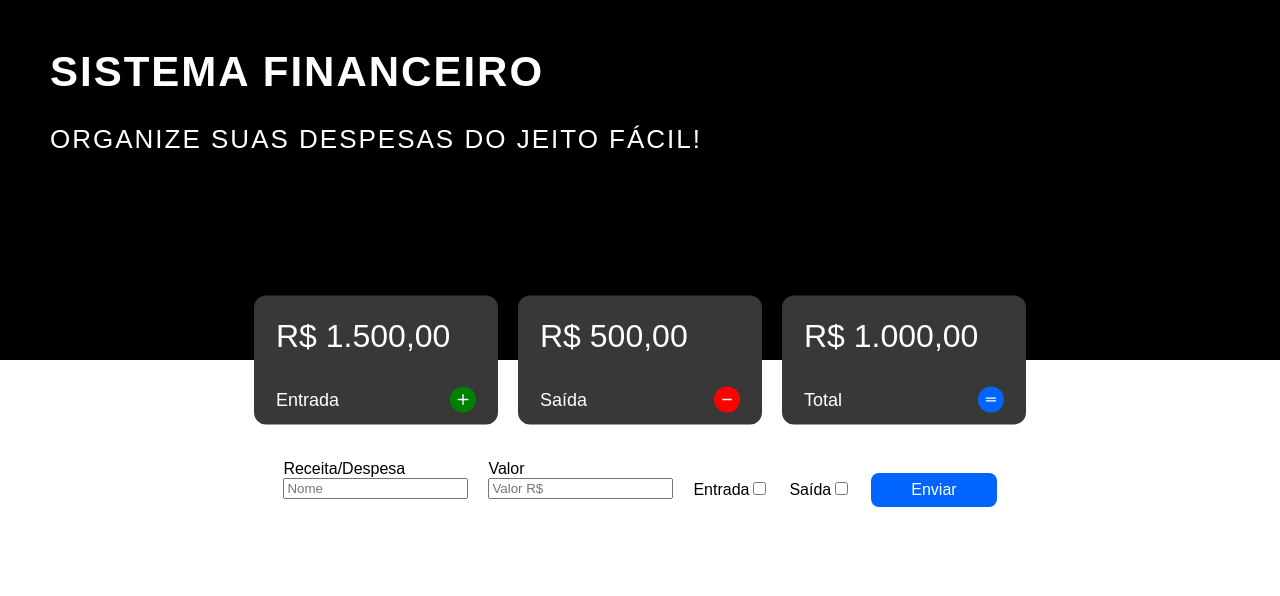
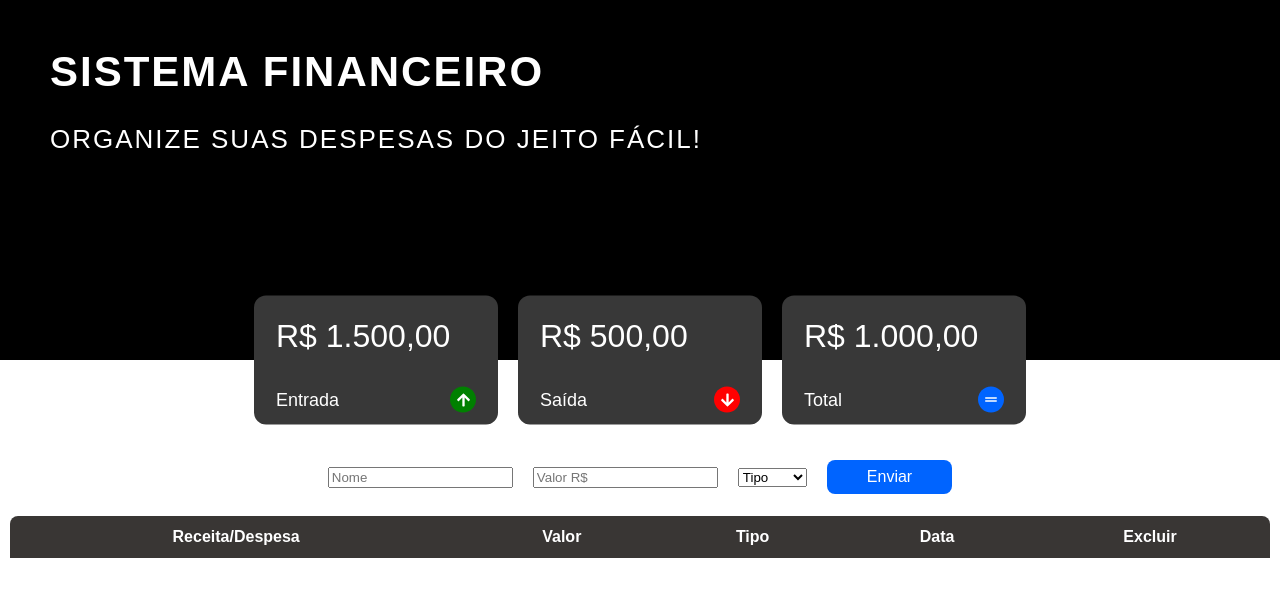
Before and after one commit to leonardojpereira/financial-app, a React (Create React App) app: page / in a window 1280 px wide. Shown: the top 596 px of the page. Built offline with nearby package versions, Linux system fonts and the light colour scheme.

Commit message:
feat: creating table

```diff
--- a/package.json
+++ b/package.json
@@ -4,6 +4,7 @@
   "private": true,
   "dependencies": {
     "cra-template": "1.2.0",
+    "moment": "^2.29.4",
     "react": "^18.2.0",
     "react-dom": "^18.2.0",
     "react-icons": "^4.9.0",
--- a/src/components/Dashboard/index.js
+++ b/src/components/Dashboard/index.js
@@ -1,13 +1,35 @@
-import { DashboardContainer, Card, ValueAmount, Footer, TypeOf, TypeOfSymbol } from './style';
-import { RiSubtractFill } from 'react-icons/ri';
-import { BsPlus } from 'react-icons/bs';
-import { CgMathEqual } from 'react-icons/cg';
+import {
+  DashboardContainer,
+  Card,
+  ValueAmount,
+  Footer,
+  TypeOf,
+  TypeOfSymbol,
+} from "./style";
+import { FaArrowUp, FaArrowDown } from "react-icons/fa";
+
+import { CgMathEqual } from "react-icons/cg";
 
 export default function Dashboard() {
   const cardData = [
-    { amount: 'R$ 1.500,00', type: 'Entrada', icon: <BsPlus color='#fff' size={22} />, color: 'green' },
-    { amount: 'R$ 500,00', type: 'Saída', icon: <RiSubtractFill color='#fff' />, color: 'red' },
-    { amount: 'R$ 1.000,00', type: 'Total', icon: <CgMathEqual color='#fff' />, color: '#0064ff' }
+    {
+      amount: "R$ 1.500,00",
+      type: "Entrada",
+      icon: <FaArrowUp color="#fff" size={15} />,
+      color: "green",
+    },
+    {
+      amount: "R$ 500,00",
+      type: "Saída",
+      icon: <FaArrowDown size={15} color="#fff" />,
+      color: "red",
+    },
+    {
+      amount: "R$ 1.000,00",
+      type: "Total",
+      icon: <CgMathEqual size={18} color="#fff" />,
+      color: "#0064ff",
+    },
   ];
 
   return (
@@ -17,7 +39,9 @@ export default function Dashboard() {
           <ValueAmount>{data.amount}</ValueAmount>
           <Footer>
             <TypeOf>{data.type}</TypeOf>
-            <TypeOfSymbol backgroundColor={data.color}>{data.icon}</TypeOfSymbol>
+            <TypeOfSymbol backgroundColor={data.color}>
+              {data.icon}
+            </TypeOfSymbol>
           </Footer>
         </Card>
       ))}
--- a/src/components/Form/index.js
+++ b/src/components/Form/index.js
@@ -1,26 +1,108 @@
-import { FormContainer, InputContainer, Label, Input, Button} from './style';
+import { useState } from "react";
+import {
+  FormContainer,
+  Input,
+  SelectType,
+  OptionType,
+  Button,
+  Tr,
+  GridItem,
+  SalesTable,
+  TableBody,
+  IconDelete,
+} from "./style";
+import TableHeader from "../TableHeader";
+import { FaTrashAlt } from "react-icons/fa";
+import moment from 'moment';
+import { FaArrowUp, FaArrowDown } from 'react-icons/fa'
 
 export default function Form() {
-    return(
-        <FormContainer>
-            <InputContainer>
-                <Label display="block" for="name">Receita/Despesa</Label>
-                <Input placeholder="Nome" type="text" name="name" id="name"/>
-            </InputContainer>
-            <InputContainer>
-                <Label display="block" for="value">Valor</Label>
-                <Input placeholder="Valor R$" type="number" name="value" id="value"/>
-            </InputContainer>
-            <InputContainer marginTop="18px">
-                <Label for="entry">Entrada</Label>
-                <Input placeholder="Valor R$" type="checkbox" name="type" id="entry"/>
-            </InputContainer>
-            <InputContainer marginTop="18px" display="flex">
-                <Label for="out">Saída</Label>
-                <Input placeholder="Valor R$" type="checkbox" name="type" id="out"/>
-            </InputContainer>
-            <Button type="submit">Enviar</Button>
-        </FormContainer>
+  const [formData, setFormData] = useState({
+    name: "",
+    value: "",
+    type: "",
+    date: "",
+  });
+  const [itemList, setItemList] = useState([]);
 
-    );
+  const handleFormEdit = (event, name) => {
+    setFormData({
+      ...formData,
+      [name]: event.target.value,
+    });
+  };
+
+  const handleSubmit = (e) => {
+    e.preventDefault();
+    const newItem = {
+      ...formData,
+      date: moment().format("DD/MM/YYYY"),
+    };
+    setItemList([...itemList, newItem]);
+    setFormData({
+      name: "",
+      value: "",
+      type: "",
+      date: "",
+    });
+  };
+
+  const handleDelete = (itemId) => {
+    const updatedItemList = itemList.filter((item) => item.id !== itemId);
+    setItemList(updatedItemList);
+  };
+
+  return (
+    <>
+      <FormContainer onSubmit={handleSubmit}>
+        <Input
+          placeholder="Nome"
+          type="text"
+          name="name"
+          id="name"
+          value={formData.name}
+          onChange={(e) => handleFormEdit(e, "name")}
+        />
+        <Input
+          placeholder="Valor R$"
+          type="number"
+          name="value"
+          id="value"
+          value={formData.value}
+          onChange={(e) => handleFormEdit(e, "value")}
+        />
+        <SelectType
+          name="Tipo"
+          value={formData.type}
+          onChange={(e) => handleFormEdit(e, "type")}
+        >
+          <OptionType value="" disabled hidden>
+            Tipo
+          </OptionType>
+          <OptionType>Entrada</OptionType>
+          <OptionType>Saída</OptionType>
+        </SelectType>
+        <Button type="submit">Enviar</Button>
+      </FormContainer>
+
+      <SalesTable>
+        <TableHeader />
+        <TableBody>
+          {itemList.map((item) => (
+            <Tr key={item.id}>
+              <GridItem data-label="Receita/Despesa">{item.name}</GridItem>
+              <GridItem data-label="Valor">{item.value}</GridItem>
+              <GridItem data-label="Tipo">{item.type === 'Entrada' ? <FaArrowUp color="green" /> : <FaArrowDown color="red"/>}</GridItem>
+              <GridItem data-label="Data">{item.date}</GridItem>
+              <GridItem data-label="Excluir">
+                <IconDelete>
+                  <FaTrashAlt onClick={() => handleDelete(item.id)} />
+                </IconDelete>
+              </GridItem>
+            </Tr>
+          ))}
+        </TableBody>
+      </SalesTable>
+    </>
+  );
 }
--- a/src/components/Form/style.js
+++ b/src/components/Form/style.js
@@ -8,17 +8,16 @@ export const FormContainer = styled.form`
     gap: 20px;
 `;
 
-export const InputContainer = styled.div`
-margin-bottom: 20px;
-margin-top: ${props => props.marginTop}
-`;
 
-export const Label = styled.label`
-display: ${props => props.display};
+export const Input = styled.input`
 
 `;
 
-export const Input = styled.input`
+export const SelectType = styled.select`
+
+`;
+
+export const OptionType = styled.option`
 
 `;
 
@@ -30,3 +29,79 @@ export const Button = styled.button`
     border-radius: 8px;
     font-size: 16px;
 `;
+
+export const SalesTable = styled.table`
+  width: 100%;
+  max-width: 1260px;
+  border-collapse: collapse;
+  margin: 22px auto;
+`;
+
+export const TableBody = styled.tbody`
+  @media (max-width: 830px) {
+    display: block;
+    width: 100%;
+  }
+`;
+
+export const Tr = styled.tr`
+  &:nth-child(even) {
+    background-color: rgb(239 239 239);
+  }
+  &:nth-child(odd) {
+    background-color: #fff;
+  }
+  @media (max-width: 830px) {
+    display: block;
+    width: 100%;
+    margin-bottom: 22px;
+  }
+`;
+
+export const GridItem = styled.td`
+  padding: 12px 15px;
+  border: 1px solid #ddd;
+  text-align: center;
+  font-size: 16px;
+  nth-of-type(odd) {
+    background-color: #000;
+  }
+  &:last-child {
+    border-bottom-left-radius: 8px;
+  }
+  @media (max-width: 830px) {
+    display: block;
+    width: 100%;
+    padding-left: 50%;
+    text-align: right;
+    position: relative;
+    &::before {
+      content: attr(data-label);
+      position: absolute;
+      left: 0;
+      width: 50%;
+      padding-left: 15px;
+      font-size: 15px;
+      font-weight: bold;
+      text-align: left;
+    }
+  }
+`;
+
+export const IconEdit = styled.span`
+  color: #0cc0df;
+  font-size: 16px;
+  cursor: pointer;
+`;
+
+export const IconCancelEdit = styled.span`
+  color: rgb(190, 67, 67);
+  font-size: 16px;
+  cursor: pointer;
+`;
+
+export const IconDelete = styled.span`
+  color: rgb(190, 67, 67);
+  cursor: pointer;
+  font-size: 14px;
+`;
--- /dev/null
+++ b/src/components/TableHeader/index.js
@@ -0,0 +1,13 @@
+import { TableHeaderContainer, GridItemTitle } from "./style.js";
+
+export default function TableHeader() {
+  return (
+    <TableHeaderContainer>
+      <GridItemTitle>Receita/Despesa</GridItemTitle>
+      <GridItemTitle>Valor</GridItemTitle>
+      <GridItemTitle>Tipo</GridItemTitle>
+      <GridItemTitle>Data</GridItemTitle>
+      <GridItemTitle>Excluir</GridItemTitle>
+    </TableHeaderContainer>
+  );
+}
--- /dev/null
+++ b/src/components/TableHeader/style.js
@@ -0,0 +1,22 @@
+import styled from "styled-components";
+
+export const TableHeaderContainer = styled.thead`
+  width: 100%;
+  @media (max-width: 830px) {
+    display: none;
+  }
+`;
+
+export const GridItemTitle = styled.th`
+  padding: 12px 15px;
+  text-align: center;
+  font-size: 16px;
+  background-color: rgb(57 54 52);
+  color: #ffffff;
+  &:first-child {
+    border-top-left-radius: 8px;
+  }
+  &:last-child {
+    border-top-right-radius: 8px;
+  }
+`;
```
Also changed, not shown: src/App.js (+5 -4 lines), 1 other file (tests, documents, lock files or other folders).
